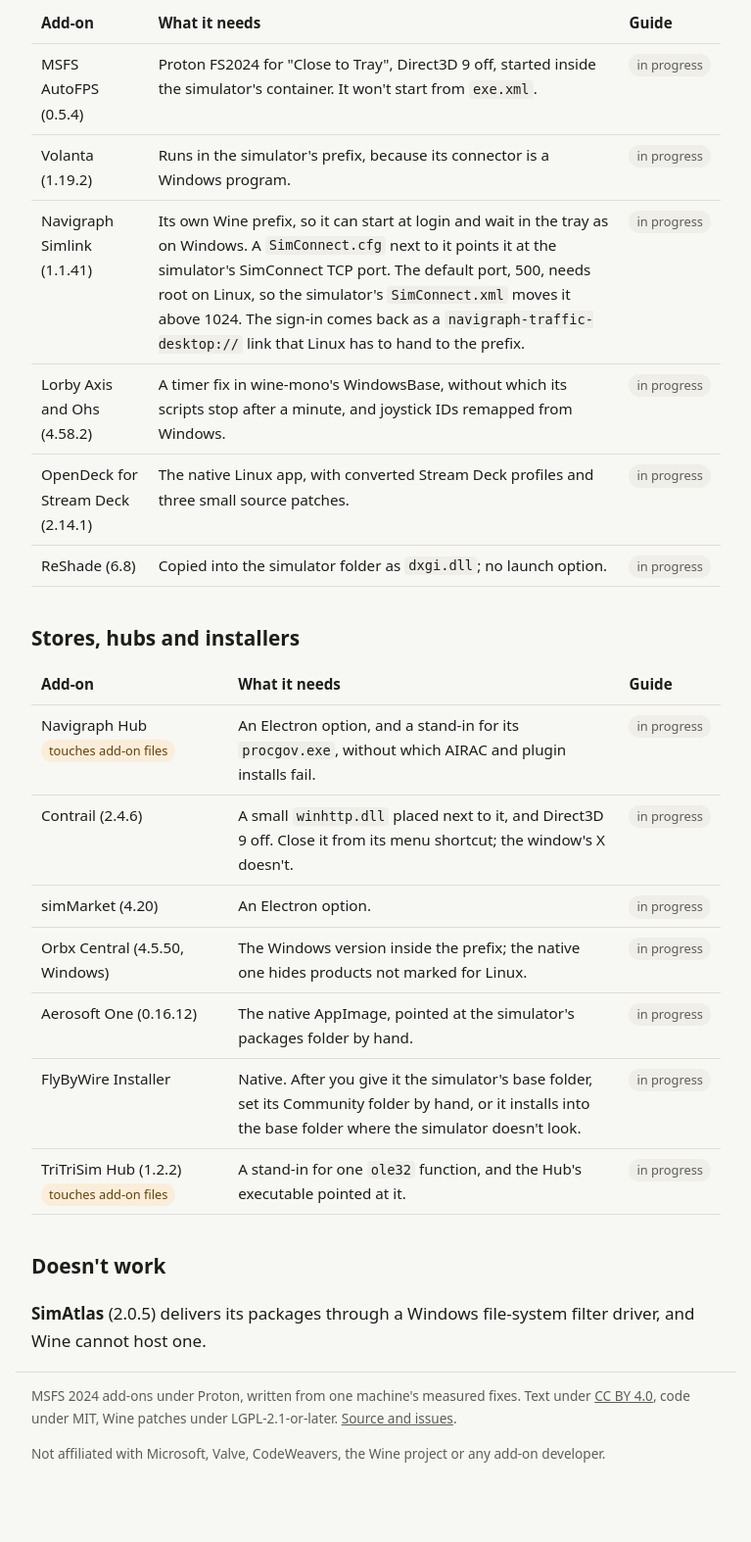
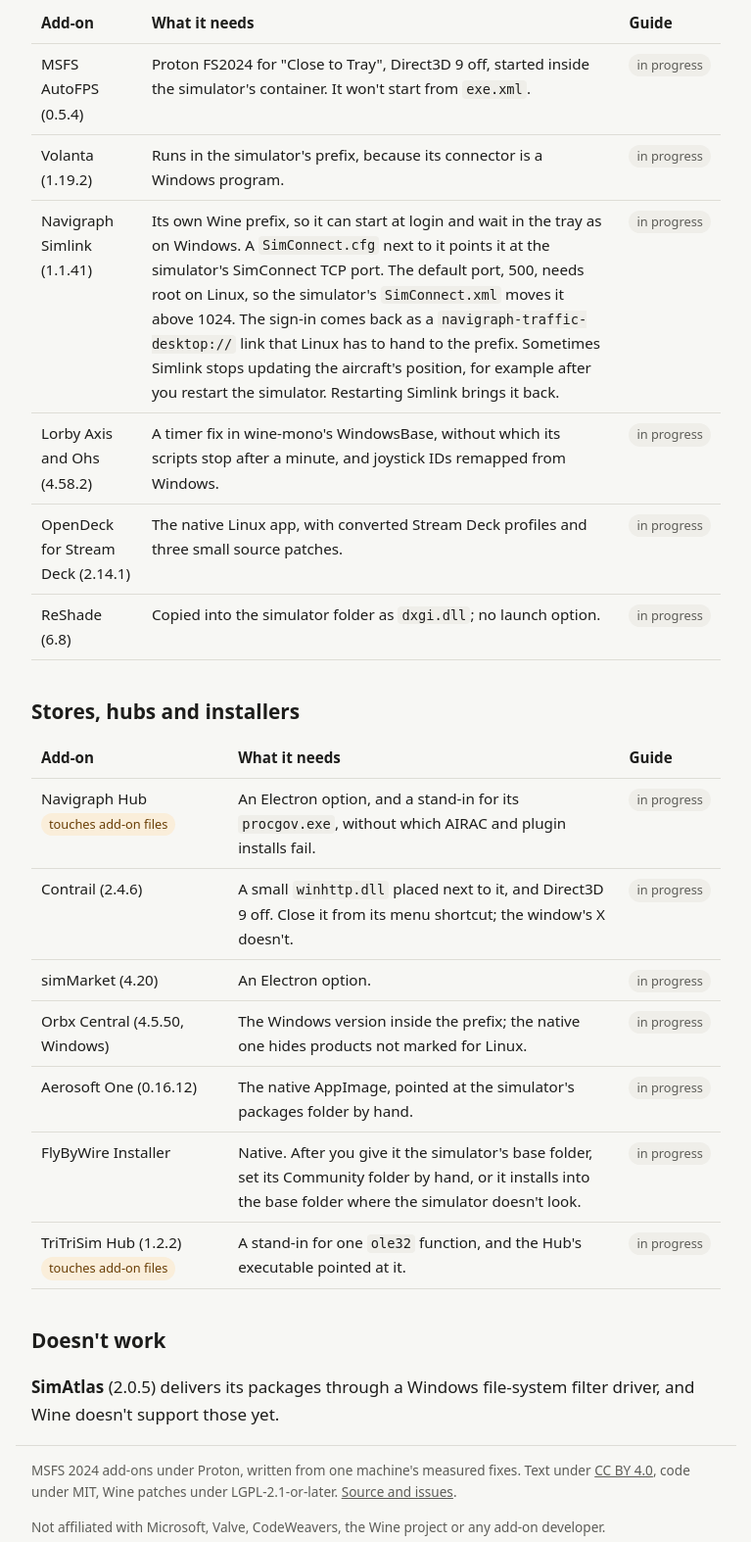
Before and after one commit to brunofgmag/flightsim-on-linux, a plain HTML site: page docs/addons.html in a window 1280 px wide. Shown: the part 2102-3676 px from the top of the page at 98% size, without its empty margins (256-1023 px from the left). Before the commit the page ends 3611 px from the top, so only its background shows below. Drawn offline with Linux system fonts and the light colour scheme.

Commit message:
docs: warn about simlink losing the aircraft and reword simatlas

```diff
--- a/docs/addons.html
+++ b/docs/addons.html
@@ -62,7 +62,7 @@
   <tr><th>Add-on</th><th>What it needs</th><th>Guide</th></tr>
   <tr><td>MSFS AutoFPS (0.5.4)</td><td>Proton FS2024 for "Close to Tray", Direct3D 9 off, started inside the simulator's container. It won't start from <code>exe.xml</code>.</td><td><span class="tag soon">in progress</span></td></tr>
   <tr><td>Volanta (1.19.2)</td><td>Runs in the simulator's prefix, because its connector is a Windows program.</td><td><span class="tag soon">in progress</span></td></tr>
-  <tr><td>Navigraph Simlink (1.1.41)</td><td>Its own Wine prefix, so it can start at login and wait in the tray as on Windows. A <code>SimConnect.cfg</code> next to it points it at the simulator's SimConnect TCP port. The default port, 500, needs root on Linux, so the simulator's <code>SimConnect.xml</code> moves it above 1024. The sign-in comes back as a <code>navigraph-traffic-desktop://</code> link that Linux has to hand to the prefix.</td><td><span class="tag soon">in progress</span></td></tr>
+  <tr><td>Navigraph Simlink (1.1.41)</td><td>Its own Wine prefix, so it can start at login and wait in the tray as on Windows. A <code>SimConnect.cfg</code> next to it points it at the simulator's SimConnect TCP port. The default port, 500, needs root on Linux, so the simulator's <code>SimConnect.xml</code> moves it above 1024. The sign-in comes back as a <code>navigraph-traffic-desktop://</code> link that Linux has to hand to the prefix. Sometimes Simlink stops updating the aircraft's position, for example after you restart the simulator. Restarting Simlink brings it back.</td><td><span class="tag soon">in progress</span></td></tr>
   <tr><td>Lorby Axis and Ohs (4.58.2)</td><td>A timer fix in wine-mono's WindowsBase, without which its scripts stop after a minute, and joystick IDs remapped from Windows.</td><td><span class="tag soon">in progress</span></td></tr>
   <tr><td>OpenDeck for Stream Deck (2.14.1)</td><td>The native Linux app, with converted Stream Deck profiles and three small source patches.</td><td><span class="tag soon">in progress</span></td></tr>
   <tr><td>ReShade (6.8)</td><td>Copied into the simulator folder as <code>dxgi.dll</code>; no launch option.</td><td><span class="tag soon">in progress</span></td></tr>
@@ -84,7 +84,7 @@
 </div>
 
 <h2>Doesn't work</h2>
-<p><strong>SimAtlas</strong> (2.0.5) delivers its packages through a Windows file-system filter driver, and Wine cannot host one.</p>
+<p><strong>SimAtlas</strong> (2.0.5) delivers its packages through a Windows file-system filter driver, and Wine doesn't support those yet.</p>
   </main>
   <footer class="wrap">
     <p>MSFS 2024 add-ons under Proton, written from one machine's measured fixes. Text under <a href="https://creativecommons.org/licenses/by/4.0/">CC BY 4.0</a>, code under MIT, Wine patches under LGPL-2.1-or-later. <a href="https://github.com/brunofgmag/flightsim-on-linux">Source and issues</a>.</p>
```
Also changed, not shown: site/pages/addons.html (+2 -2 lines).
